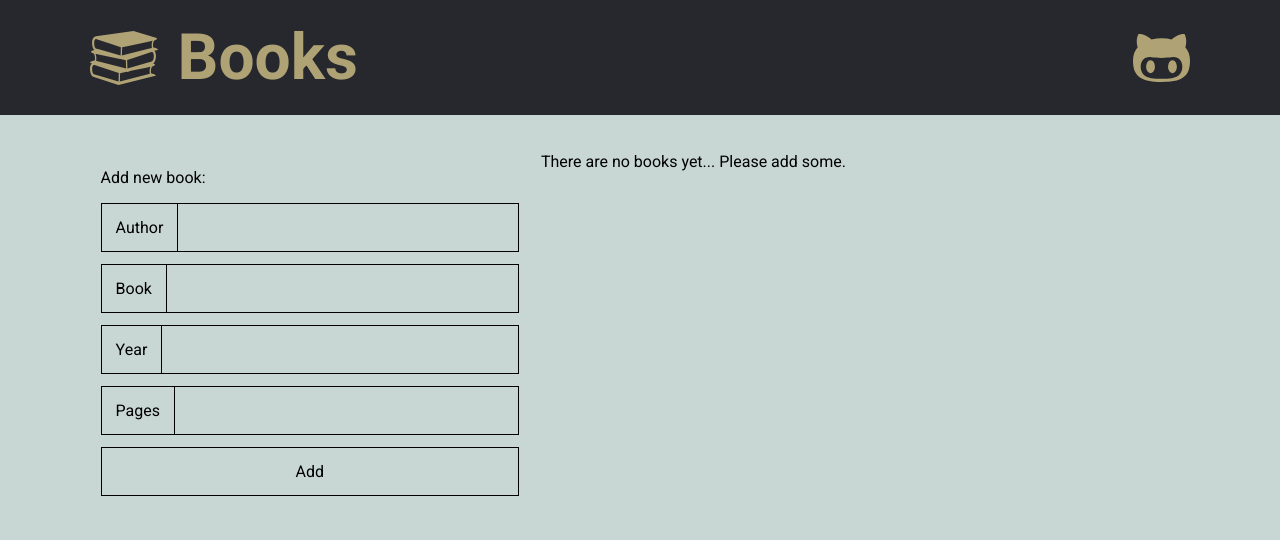
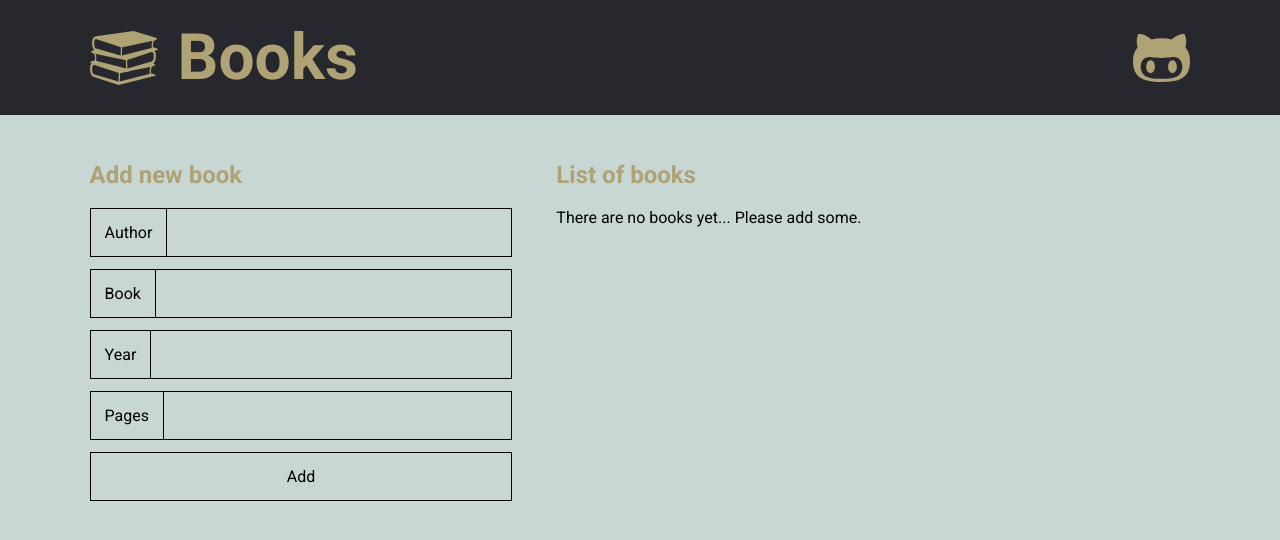
Before and after one commit to romankrru/books, a React app: page / in a window 1280 px wide. Shown: the top 540 px of the page. Built offline with nearby package versions, Linux system fonts and the light colour scheme.

Commit message:
Change styles

```diff
--- a/src/components/MainContent/MainContent.css
+++ b/src/components/MainContent/MainContent.css
@@ -1,4 +1,4 @@
 .MainContent {
   width: 60%;
-  padding: 1%;
+  margin-left: 2%;
 }
--- a/src/components/Sidebar/Sidebar.css
+++ b/src/components/Sidebar/Sidebar.css
@@ -1,4 +1,4 @@
 .Sidebar {
   width: 40%;
-  padding: 1%;
+  margin-right: 2%;
 }
--- a/src/containers/BookControls/BookControls.js
+++ b/src/containers/BookControls/BookControls.js
@@ -140,7 +140,7 @@ class BookControls extends Component {
 
     let bookControls = (
       <div>
-        <p>Add new book:</p>
+        <h2>Add new book</h2>
         {fields}
         <Button
           fullWidth
@@ -154,7 +154,7 @@ class BookControls extends Component {
     if (this.props.currentlyEditingBook) {
       bookControls = (
         <div>
-          <p>Edit book:</p>
+          <h2>Edit book:</h2>
           {fields}
           <Button
             onClick={this.onBookEditingCancel}
--- a/src/containers/BooksList/BooksList.js
+++ b/src/containers/BooksList/BooksList.js
@@ -1,4 +1,4 @@
-import React from 'react';
+import React, { Fragment } from 'react';
 import PropTypes from 'prop-types';
 import { connect } from 'react-redux';
 
@@ -17,12 +17,15 @@ const BooksList = (props) => {
   ));
 
   return (
-    <List>
-      { books.length ?
-        books :
-        'There are no books yet... Please add some.'
-      }
-    </List>
+    <Fragment>
+      <h2>List of books</h2>
+      <List>
+        {books.length ?
+          books :
+          'There are no books yet... Please add some.'
+        }
+      </List>
+    </Fragment>
   );
 };
 
--- a/src/index.css
+++ b/src/index.css
@@ -12,3 +12,7 @@ body {
 
   background-color: #C8D7D4;
 }
+
+h1, h2, h3, h4, h5, h6 {
+  color: #AFA376;
+}
```
